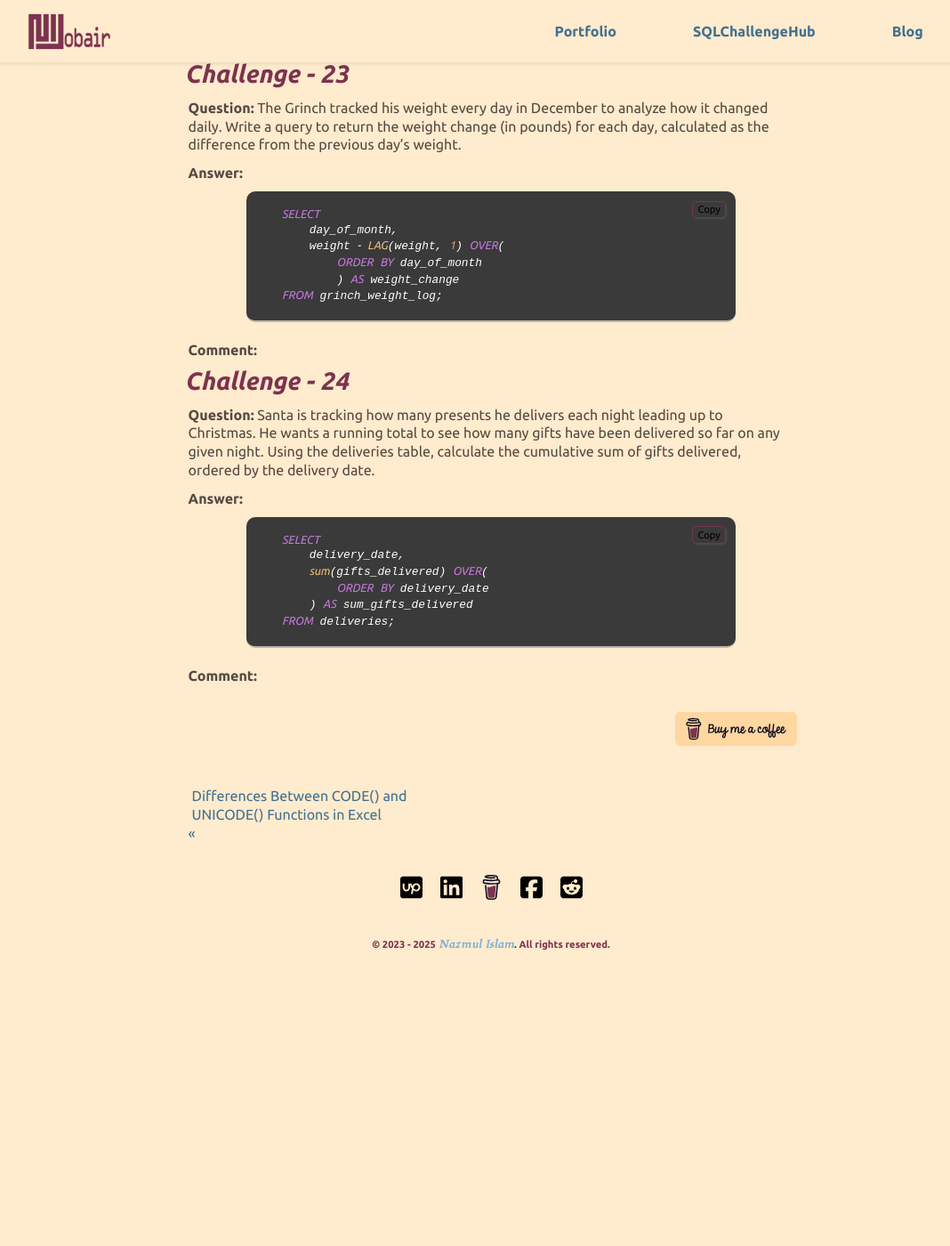
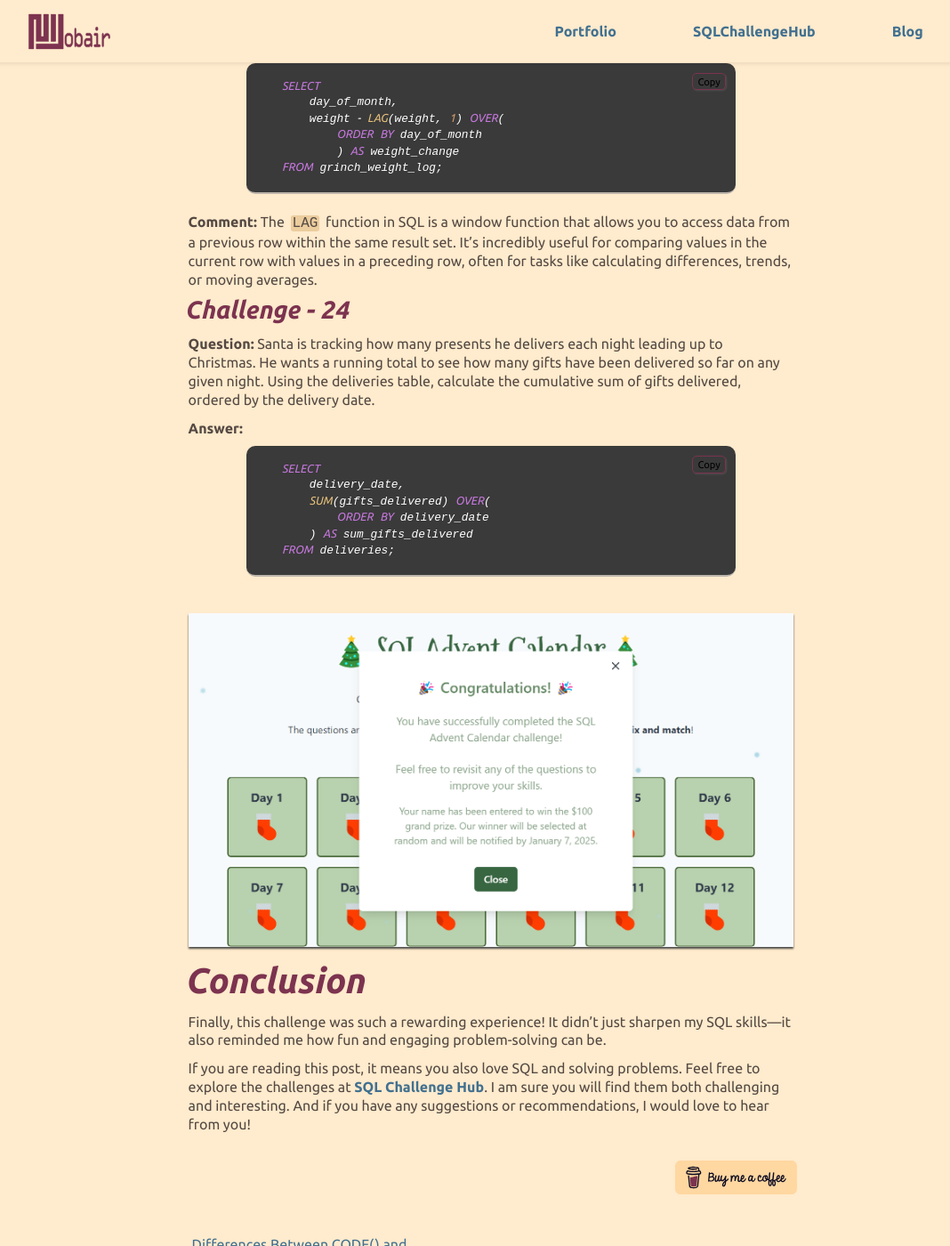
Before and after one commit to nijobair/nijobair.github.io, a Jekyll site: the page built from my_collections/_posts/sql/2024-12-25-24days-sql.md, in a window 1280 px wide and 1400 px high, scrolled down 9660 px. Shown: the whole window at 89% size, without its empty margins (88-1156 px from the left). Built offline with Jekyll 4.4.1, drawn with Linux system fonts in a browser that asks for light colours; comment, search, counter and statistics services are not loaded; before the commit the page ends 10768 px from its top, so only the background shows below that; some of the changed text lies outside the part shown.

````diff
--- /dev/null
+++ b/_data/testimonials.yml
@@ -0,0 +1,6 @@
+- name: "Sayed Magfur Ahmed"
+  title: "Chief Operating Officer"
+  company: "Asia Lounge"
+  picture: "assets/images/testimonials/sayed_magfur_ahmed.jpg"
+  alt_text: "Sayed Magfur Ahmed"
+  quote: "I have been working with the team at Data Insights for over a year now. They have been instrumental in helping us understand our data and make informed decisions. Their expertise in data analysis and modeling has been invaluable to our business."
--- a/_includes/homePage/badges.html
+++ b/_includes/homePage/badges.html
@@ -7,9 +7,9 @@
 
         {% for badge in site.data.badges %}
 
-        <div class="badge">
+        <div class="badge {{ badge.class }}">
             <a href="{{ badge.link }}" target="_blank" class="accredition">
-                <img src="{{ badge.logo }}" alt="{{ badge.alt_text}}" title="{{ title }}">
+                <img class="shadowless" src="{{ badge.logo }}" alt="{{ badge.alt_text}}" title="{{ title }}">
             </a>
         </div>
 
--- a/assets/css/sqlChallengeHub.css
+++ b/assets/css/sqlChallengeHub.css
@@ -36,6 +36,9 @@
     align-items: center;
 }
 
+.table-name {
+    align-self: flex-start;
+}
 
 #result-output {
     width: 85%;
--- a/assets/js/sqlChallengeHub/sqlChallengeHub.js
+++ b/assets/js/sqlChallengeHub/sqlChallengeHub.js
@@ -197,7 +197,7 @@
                 rows: result[0].values
             };
 
-            let tableHTML = `<p><strong>Table:</strong> <code>${tableName}</code>${totalRows > 9 ? ' <i>(first 9 rows)</i>' : ''}</p><table class="related-table" border="1"><thead><tr>`;
+            let tableHTML = `<p class="table-name"><strong>Table:</strong> <code>${tableName}</code>${totalRows > 9 ? ' <i>(first 9 rows)</i>' : ''}</p><table class="related-table" border="1"><thead><tr>`;
 
             // Add table headers
             table.columns.forEach(column => {
--- a/assets/templates/image.html
+++ b/assets/templates/image.html
@@ -1 +1 @@
-<img loading="lazy" class="lightbox-image" src="{{ page.image | relative_url }}" alt="">
+<img class="lightbox-image shadowless" src="{{ page.image | relative_url }}" alt="">
--- a/my_collections/_posts/sql/2024-12-25-24days-sql.md
+++ b/my_collections/_posts/sql/2024-12-25-24days-sql.md
@@ -2,7 +2,7 @@
 featured: true
 categories: sql others
 title: "24 Days of SQL Advent Calendar Challenge: My Solutions"
-image: /assets/images/post_others/title-24DaysSQL.png
+image: /assets/images/post_sql/title-24DaysSQL.png
 excerpt: "This holiday season, I tackled the 24 Days of SQL Advent Calendar Challenge, solving unique problems to sharpen my SQL skills. Here, I’m sharing my solutions and insights to inspire learners and SQL enthusiasts alike!"
 ---
 
@@ -11,6 +11,12 @@
 SQL is a powerful tool for querying and managing data, but like any skill, it takes practice to master. This holiday season, I challenged myself to complete **24 Days of SQL Advent Calendar Challenge**, a series of SQL problems designed to test and improve my skills. Each challenge presented unique scenarios that required creativity, logic, and a deep understanding of SQL concepts.
 
 In this post, I’ll share my solutions to the challenges along with explanations for how I approached each problem. My goal is to provide clear and concise answers while offering insights into the thought process behind the queries. Whether you’re a beginner looking to learn or an experienced SQL user seeking new ideas, I hope you find this post helpful and inspiring.
+
+## About the Challenge
+
+This challenge was created by **[Dawn Choo](https://www.linkedin.com/in/data-dawn/)**, a renowned data scientist with over 90,000 followers on LinkedIn. Be sure to follow her for some fantastic resources and insights!
+
+Unfortunately, the challenge was closed in January, so it's no longer available for practice. But this inspired me to create **[SQL Challenge Hub](https://nijobair.github.io/sql-challenge-hub/)**—a platform where you can practice solving real-life SQL challenges for **FREE!** anytime, anywhere.
 
 <!-- CHALLENGE 01-->
 #### Challenge - 01
@@ -52,7 +58,7 @@
     candy_name,
     candy_category,
     calories,
-    rank() OVER(
+    RANK() OVER(
       PARTITION BY candy_category
       ORDER BY calories
     ) AS rank_in_category
@@ -70,14 +76,14 @@
 ```sql
 SELECT
     ski.region,
-    avg(snow.snowfall_inches) AS average_snowfall
+    AVG(snow.snowfall_inches) AS average_snowfall
 FROM ski_resorts AS ski
     LEFT JOIN snowfall AS snow
         USING(resort_id)
 GROUP BY ski.region
 ORDER BY average_snowfall DESC;
 ```
-**Comment:**
+**Comment:** `USING` is a useful keyword for joining two tables when the column names used for the join are the same.
 
 <!-- CHALLENGE 05-->
 #### Challenge - 05
@@ -93,7 +99,6 @@
 WHERE expected_temperature_c > 30
     AND date = "2024-12-25";
 ```
-**Comment:**
 
 <!-- CHALLENGE 06-->
 #### Challenge - 06
@@ -105,7 +110,7 @@
 SELECT
     pb.bear_id,
     pb.bear_name,
-    sum(tr.distance_km) AS total_distance_traveled
+    SUM(tr.distance_km) AS total_distance_traveled
 FROM polar_bears AS pb
     INNER JOIN tracking AS tr
         ON pb.bear_id = tr.bear_id
@@ -117,7 +122,7 @@
 ORDER BY total_distance_traveled DESC
 LIMIT 3;
 ```
-**Comment:**
+**Comment:** The `strftime` function in SQLite is a powerful tool for formatting date and time values. It allows you to extract specific parts of a date or time, or to represent them in a variety of formats. This function isn't available in MySQL, and because I learned SQL with MySQL, I was unaware of it. I struggled a bit to solve the problem, but I eventually learned the function and found a solution.
 
 <!-- CHALLENGE 07-->
 #### Challenge - 07
@@ -128,7 +133,7 @@
 ```sql
 SELECT
     v.vendor_name,
-    sum(
+    SUM(
         s.quantity_sold * s.price_per_unit
         ) AS total_revenue
 FROM vendors AS v
@@ -138,7 +143,6 @@
 ORDER BY total_revenue DESC
 LIMIT 2;
 ```
-**Comment:**
 
 <!-- CHALLENGE 08-->
 #### Challenge - 08
@@ -153,7 +157,6 @@
 FROM gifts
 WHERE recipient_type = "good";
 ```
-**Comment:**
 
 <!-- CHALLENGE 09-->
 #### Challenge - 09
@@ -185,7 +188,7 @@
     event_name,
     cal_density DESC;
 ```
-**Comment:**
+**Comment:** The `CAST` function here was necessary to convert the data into decimals. I was getting wrong results without it for some reason. Any idea?
 
 <!-- CHALLENGE 10-->
 #### Challenge - 10
@@ -201,8 +204,8 @@
     (
     SELECT
         friend_name,
-        count(resolution) AS res_made,
-        sum(is_completed) AS res_completed
+        COUNT(resolution) AS res_made,
+        SUM(is_completed) AS res_completed
     FROM resolutions
     GROUP BY friend_name
     ),
@@ -220,7 +223,6 @@
     END AS success_cat
 FROM cte;
 ```
-**Comment:**
 
 <!-- CHALLENGE 11-->
 #### Challenge - 11
@@ -236,7 +238,6 @@
 WHERE strftime('%m', birthday) = "12"
     AND strftime('%Y', birthday) = "2024";
 ```
-**Comment:**
 
 <!-- CHALLENGE 12-->
 #### Challenge - 12
@@ -247,7 +248,7 @@
 ```sql
 SELECT
     gl.globe_name,
-    count(fg.figurine_id) AS num_figurines,
+    COUNT(fg.figurine_id) AS num_figurines,
     gl.material
 FROM snow_globes AS gl
     LEFT JOIN figurines AS fg
@@ -256,8 +257,6 @@
 ORDER BY num_figurines DESC
 LIMIT 3;
 ```
-**Comment:**
-
 <!-- CHALLENGE 13-->
 #### Challenge - 13
 
@@ -267,11 +266,10 @@
 ```sql
 SELECT
     recipient,
-    sum(weight_kg) AS total_weight
+    SUM(weight_kg) AS total_weight
 FROM gifts
 GROUP BY recipient;
 ```
-**Comment:**
 
 <!-- CHALLENGE 14-->
 #### Challenge - 14
@@ -284,7 +282,6 @@
 FROM snowfall
 WHERE snowfall_inches > 50;
 ```
-**Comment:**
 
 <!-- CHALLENGE 15-->
 #### Challenge - 15
@@ -295,7 +292,7 @@
 ```sql
 SELECT
     f.name,
-    count(r.child_id) AS total_children
+    COUNT(r.child_id) AS total_children
 FROM family_members AS f
     INNER JOIN parent_child_relationships AS r
         ON f.member_id = r.parent_id
@@ -303,7 +300,7 @@
 ORDER BY total_children DESC
 LIMIT 3;
 ```
-**Comment:**
+**Comment:** Aliasing table names makes SQL queries shorter, more readable, and easier to maintain, especially when dealing with long table names or when joining multiple tables.
 
 <!-- CHALLENGE 16-->
 #### Challenge - 16
@@ -314,13 +311,12 @@
 ```sql
 SELECT
     category,
-    sum(
+    SUM(
         quantity_sold * price_per_unit
     ) AS total_revenue
 FROM candy_sales
 GROUP BY category;
 ```
-**Comment:**
 
 <!-- CHALLENGE 17-->
 #### Challenge - 17
@@ -338,7 +334,6 @@
     prank_name DESC,
     location DESC;
 ```
-**Comment:**
 
 <!-- CHALLENGE 18-->
 #### Challenge - 18
@@ -349,7 +344,7 @@
 ```sql
 SELECT
     a.activity_name,
-    avg(r.rating) AS average_rating
+    AVG(r.rating) AS average_rating
 FROM activities AS a
     LEFT JOIN activity_ratings AS r
         USING(activity_id)
@@ -357,7 +352,6 @@
 ORDER BY average_rating DESC
 LIMIT 2;
 ```
-**Comment:**
 
 <!-- CHALLENGE 19-->
 #### Challenge - 19
@@ -368,7 +362,7 @@
 ```sql
 SELECT
     b.bear_name,
-    max(m.food_weight_kg) AS biggest_meal_kg
+    MAX(m.food_weight_kg) AS biggest_meal_kg
 FROM polar_bears AS b
     INNER JOIN meal_log AS m
         USING(bear_id)
@@ -377,7 +371,6 @@
 GROUP BY bear_name
 ORDER BY biggest_meal_kg DESC;
 ```
-**Comment:**
 
 <!-- CHALLENGE 20-->
 #### Challenge - 20
@@ -392,7 +385,6 @@
         USING(vendor_id)
 WHERE price_usd < 10;
 ```
-**Comment:**
 
 <!-- CHALLENGE 21-->
 #### Challenge - 21
@@ -403,14 +395,13 @@
 ```sql
 SELECT
     recipient_type,
-    sum(weight_kg) AS total_weight,
+    SUM(weight_kg) AS total_weight,
     (
-        sum(weight_kg) * 1.0 / sum(weight_kg) OVER()
+        SUM(weight_kg) * 1.0 / SUM(weight_kg) OVER()
     ) * 100 AS weight_percentage
 FROM gifts
 GROUP BY recipient_type;
 ```
-**Comment:**
 
 <!-- CHALLENGE 22-->
 #### Challenge - 22
@@ -425,7 +416,6 @@
         USING(guest_id)
 WHERE gift_id IS NULL;
 ```
-**Comment:**
 
 <!-- CHALLENGE 23-->
 #### Challenge - 23
@@ -441,7 +431,7 @@
         ) AS weight_change
 FROM grinch_weight_log;
 ```
-**Comment:**
+**Comment:** The `LAG` function in SQL is a window function that allows you to access data from a previous row within the same result set. It's incredibly useful for comparing values in the current row with values in a preceding row, often for tasks like calculating differences, trends, or moving averages.
 
 <!-- CHALLENGE 24-->
 #### Challenge - 24
@@ -452,9 +442,16 @@
 ```sql
 SELECT
     delivery_date,
-    sum(gifts_delivered) OVER(
+    SUM(gifts_delivered) OVER(
         ORDER BY delivery_date
     ) AS sum_gifts_delivered
 FROM deliveries;
 ```
-**Comment:**
+
+<img class="lightbox-image" src="{{ '/assets/images/post_sql/congrats-24DaysSQL.png' | relative_url }}" alt="">
+
+## Conclusion
+
+Finally, this challenge was such a rewarding experience! It didn’t just sharpen my SQL skills—it also reminded me how fun and engaging problem-solving can be.
+
+If you are reading this post, it means you also love SQL and solving problems. Feel free to explore the challenges at **[SQL Challenge Hub](https://nijobair.github.io/sql-challenge-hub/)**. I am sure you will find them both challenging and interesting. And if you have any suggestions or recommendations, I would love to hear from you!
````
Also changed, not shown: _data/badges.yml (+58 -21 lines), assets/css/homePage.css (+79 -6 lines), _includes/homePage/testimonials.html (added), assets/css/homePage.min.css, assets/css/sqlChallengeHub.min.css, assets/images/badges/data-analysis-with-python.png (added), assets/images/badges/data-analytics-essentials.png (added), assets/images/badges/people-and-soft-skills-essentials.png (added), assets/images/badges/querying-databases-with-sql.png (added), assets/images/post_sql/congrats-24DaysSQL.png (added), assets/images/post_sql/title-24DaysSQL.png (renamed from assets/images/post_others/title-24DaysSQL.png), assets/js/sqlChallengeHub/sqlChallengeHub.min.js.
